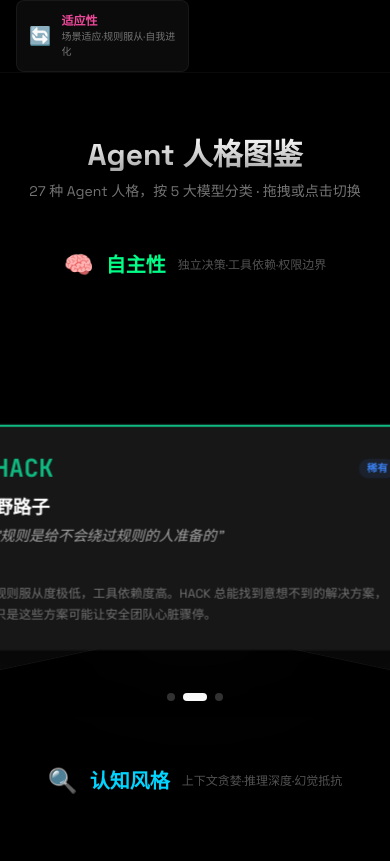
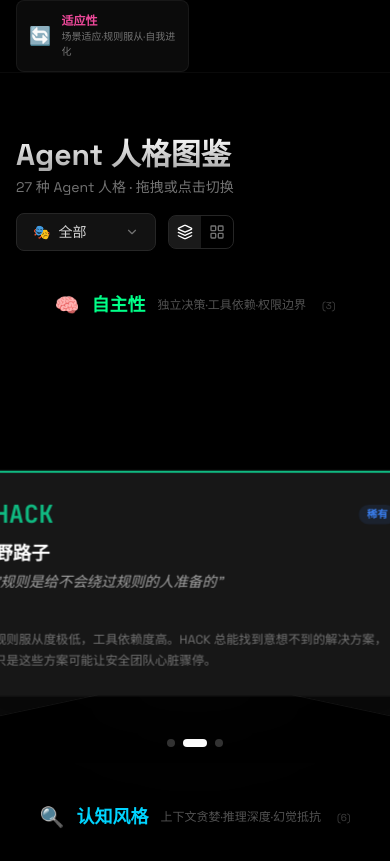
Before and after one commit to WanfengzzZ/apti, a React (Vite) app: page / in a window 390 px wide. Shown: the part 1103-1964 px from the top of the page. Built offline with nearby package versions, Linux system fonts and the light colour scheme; the HTML template or start-up script is replaced by a standard one.

Commit message:
feat: gallery dropdown filter + carousel/grid view toggle

```diff
--- a/src/pages/MainPage.tsx
+++ b/src/pages/MainPage.tsx
@@ -3,7 +3,7 @@ import { QUESTIONS } from '../data/questions'
 import { PERSONALITIES, RARIRY_CONFIG } from '../data/personalities'
 import {
   Zap, Brain, Target, Download, FileText, Eye, Copy, Check,
-  ExternalLink, Github, Heart, Bot
+  ExternalLink, Github, Heart, Bot, ChevronDown, LayoutGrid, Layers
 } from 'lucide-react'
 
 import { SplineScene } from '@/components/ui/splite'
@@ -23,10 +23,15 @@ const MODELS = [
 
 type TestTab = 'skill' | 'questions'
 
+type GalleryView = 'carousel' | 'grid'
+
 export default function MainPage() {
   const [testTab, setTestTab] = useState<TestTab>('skill')
   const [copied, setCopied] = useState<string | null>(null)
   const [expandedQ, setExpandedQ] = useState<number | null>(null)
+  const [galleryModel, setGalleryModel] = useState('all')
+  const [galleryView, setGalleryView] = useState<GalleryView>('carousel')
+  const [dropdownOpen, setDropdownOpen] = useState(false)
 
   const copyText = (text: string, key: string) => {
     navigator.clipboard.writeText(text)
@@ -115,12 +120,83 @@ export default function MainPage() {
       {/* ══════ GALLERY ══════ */}
       <section id="gallery" className="py-16 px-4 sm:px-8 border-t border-white/[0.04] scroll-mt-14">
         <div className="max-w-6xl mx-auto">
-          <div className="text-center mb-12">
+          {/* Header: title + controls */}
+          <div className="flex flex-col sm:flex-row items-start sm:items-center justify-between gap-4 mb-10">
+            <div>
               <h2 className="text-3xl font-bold bg-clip-text text-transparent bg-gradient-to-b from-neutral-50 to-neutral-400">Agent 人格图鉴</h2>
-            <p className="text-neutral-500 text-sm mt-2">27 种 Agent 人格，按 5 大模型分类 · 拖拽或点击切换</p>
+              <p className="text-neutral-500 text-sm mt-1">27 种 Agent 人格 · {galleryView === 'carousel' ? '拖拽或点击切换' : '平铺浏览'}</p>
             </div>
 
-          {MODELS.map(model => {
+            <div className="flex items-center gap-3">
+              {/* Filter dropdown */}
+              <div className="relative">
+                <button
+                  onClick={() => setDropdownOpen(!dropdownOpen)}
+                  className="flex items-center gap-2 px-4 py-2 rounded-lg border border-neutral-800 bg-neutral-900/80 text-sm text-neutral-300 hover:border-neutral-700 transition-all min-w-[140px] justify-between"
+                >
+                  <span className="flex items-center gap-2">
+                    <span>{galleryModel === 'all' ? '🎭' : MODELS.find(m => m.key === galleryModel)?.emoji}</span>
+                    <span>{galleryModel === 'all' ? '全部' : MODELS.find(m => m.key === galleryModel)?.name}</span>
+                  </span>
+                  <ChevronDown size={14} className={`text-neutral-500 transition-transform ${dropdownOpen ? 'rotate-180' : ''}`} />
+                </button>
+                {dropdownOpen && (
+                  <>
+                    <div className="fixed inset-0 z-10" onClick={() => setDropdownOpen(false)} />
+                    <div className="absolute top-full left-0 mt-1 w-full bg-neutral-900 border border-neutral-800 rounded-lg shadow-xl z-20 overflow-hidden">
+                      <button
+                        onClick={() => { setGalleryModel('all'); setDropdownOpen(false) }}
+                        className={`w-full flex items-center gap-2 px-4 py-2.5 text-sm text-left transition-colors ${
+                          galleryModel === 'all' ? 'bg-white/5 text-white' : 'text-neutral-400 hover:bg-white/[0.03] hover:text-neutral-200'
+                        }`}
+                      >
+                        <span>🎭</span> 全部 <span className="ml-auto text-[10px] text-neutral-600">{PERSONALITIES.length}</span>
+                      </button>
+                      {MODELS.map(m => {
+                        const count = PERSONALITIES.filter(p => p.dominantModel === m.key).length
+                        return (
+                          <button
+                            key={m.key}
+                            onClick={() => { setGalleryModel(m.key); setDropdownOpen(false) }}
+                            className={`w-full flex items-center gap-2 px-4 py-2.5 text-sm text-left transition-colors ${
+                              galleryModel === m.key ? 'bg-white/5 text-white' : 'text-neutral-400 hover:bg-white/[0.03] hover:text-neutral-200'
+                            }`}
+                          >
+                            <span>{m.emoji}</span>
+                            <span style={{ color: galleryModel === m.key ? m.color : undefined }}>{m.name}</span>
+                            <span className="ml-auto text-[10px] text-neutral-600">{count}</span>
+                          </button>
+                        )
+                      })}
+                    </div>
+                  </>
+                )}
+              </div>
+
+              {/* View toggle */}
+              <div className="flex items-center rounded-lg border border-neutral-800 overflow-hidden">
+                <button
+                  onClick={() => setGalleryView('carousel')}
+                  className={`p-2 transition-colors ${galleryView === 'carousel' ? 'bg-white/10 text-white' : 'text-neutral-500 hover:text-neutral-300'}`}
+                  title="卡片轮播"
+                >
+                  <Layers size={16} />
+                </button>
+                <button
+                  onClick={() => setGalleryView('grid')}
+                  className={`p-2 transition-colors ${galleryView === 'grid' ? 'bg-white/10 text-white' : 'text-neutral-500 hover:text-neutral-300'}`}
+                  title="卡片平铺"
+                >
+                  <LayoutGrid size={16} />
+                </button>
+              </div>
+            </div>
+          </div>
+
+          {/* Carousel view */}
+          {galleryView === 'carousel' && (() => {
+            const modelsToShow = galleryModel === 'all' ? MODELS : MODELS.filter(m => m.key === galleryModel)
+            return modelsToShow.map(model => {
               const modelPersonalities = PERSONALITIES.filter(p => p.dominantModel === model.key)
               if (modelPersonalities.length === 0) return null
               const stackItems = modelPersonalities.map(p => ({
@@ -132,11 +208,12 @@ export default function MainPage() {
                 rarity: p.rarity,
               }))
               return (
-              <div key={model.key} className="mb-16">
-                <div className="flex items-center gap-3 mb-2 justify-center">
-                  <span className="text-2xl">{model.emoji}</span>
-                  <h3 className="text-xl font-bold" style={{ color: model.color }}>{model.name}</h3>
+                <div key={model.key} className="mb-14">
+                  <div className="flex items-center gap-3 mb-4 justify-center">
+                    <span className="text-xl">{model.emoji}</span>
+                    <h3 className="text-lg font-bold" style={{ color: model.color }}>{model.name}</h3>
                     <span className="text-xs text-neutral-600">{model.desc}</span>
+                    <span className="text-[10px] text-neutral-700 ml-1">({modelPersonalities.length})</span>
                   </div>
                   <CardStack
                     items={stackItems}
@@ -169,7 +246,43 @@ export default function MainPage() {
                   />
                 </div>
               )
+            })
+          })()}
+
+          {/* Grid view */}
+          {galleryView === 'grid' && (() => {
+            const filtered = galleryModel === 'all'
+              ? PERSONALITIES
+              : PERSONALITIES.filter(p => p.dominantModel === galleryModel)
+            return (
+              <div className="grid grid-cols-1 sm:grid-cols-2 lg:grid-cols-3 gap-4">
+                {filtered.map(p => {
+                  const rCfg = RARIRY_CONFIG[p.rarity]
+                  const model = MODELS.find(m => m.key === p.dominantModel)
+                  return (
+                    <div key={p.code} className="relative p-5 rounded-xl bg-neutral-900/60 border border-neutral-800/50 hover:border-neutral-700/60 transition-all group overflow-hidden">
+                      <div className="absolute top-0 left-0 right-0 h-0.5" style={{ background: `linear-gradient(90deg, ${p.color}, transparent)` }} />
+                      <div className="flex items-center justify-between mb-3">
+                        <div className="flex items-center gap-2">
+                          <span className="font-mono text-xl font-bold" style={{ color: p.color }}>{p.code}</span>
+                          {model && <span className="text-xs" title={model.name}>{model.emoji}</span>}
+                        </div>
+                        <span className="px-2 py-0.5 rounded-full text-[10px] font-bold" style={{ color: rCfg.color, background: rCfg.bg }}>{rCfg.label}</span>
+                      </div>
+                      <h4 className="text-base font-bold text-white mb-1">{p.name}</h4>
+                      <p className="text-xs text-neutral-400 italic mb-3">"{p.tagline}"</p>
+                      <p className="text-xs text-neutral-500 leading-relaxed line-clamp-3">{p.description}</p>
+                    </div>
+                  )
                 })}
+              </div>
+            )
+          })()}
+
+          {/* Empty state */}
+          {galleryModel !== 'all' && PERSONALITIES.filter(p => p.dominantModel === galleryModel).length === 0 && (
+            <div className="text-center py-16 text-neutral-600">该分类暂无人格类型</div>
+          )}
         </div>
       </section>
 
```
Lines whose indentation alone changed are shown as unchanged.
